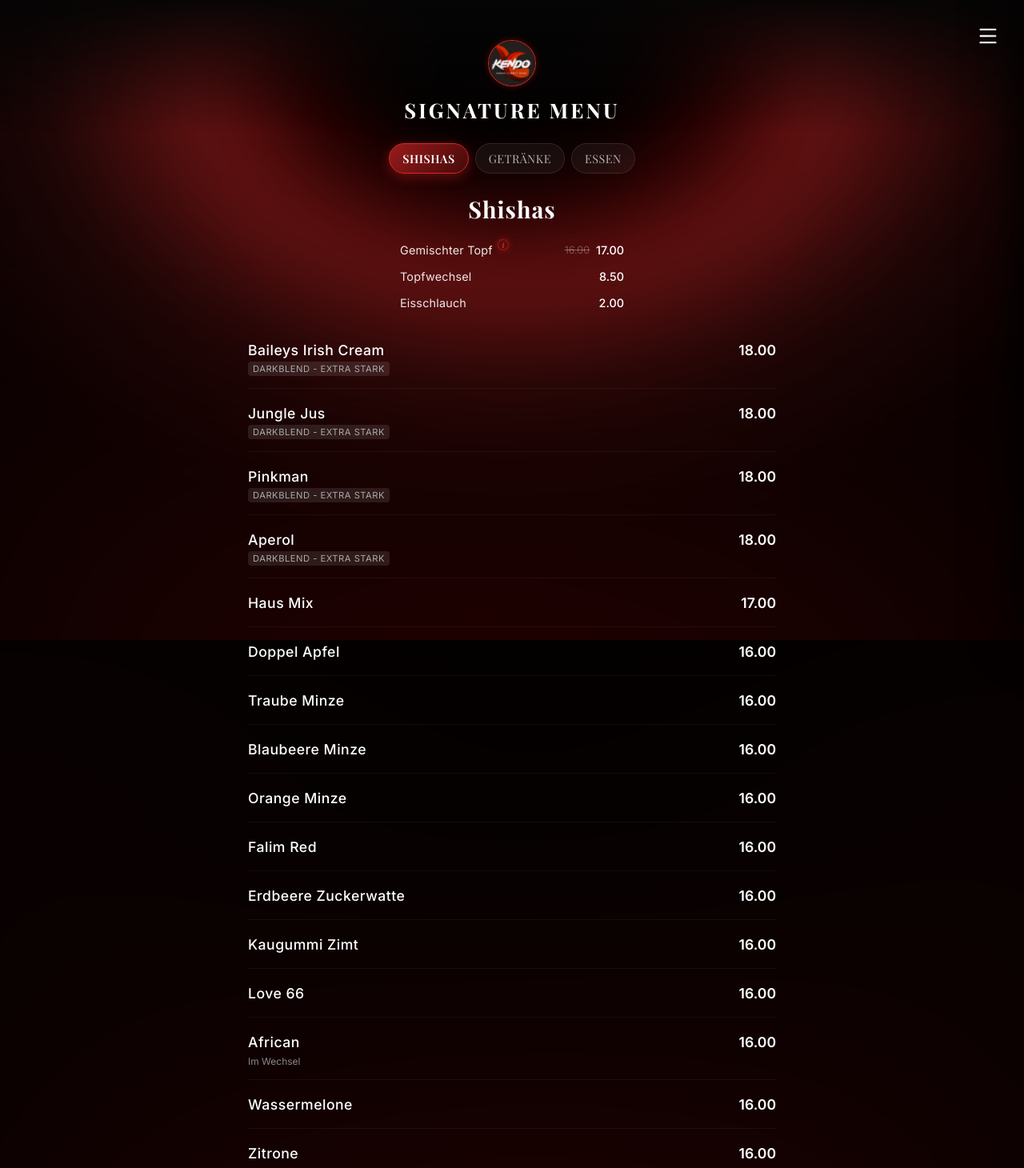
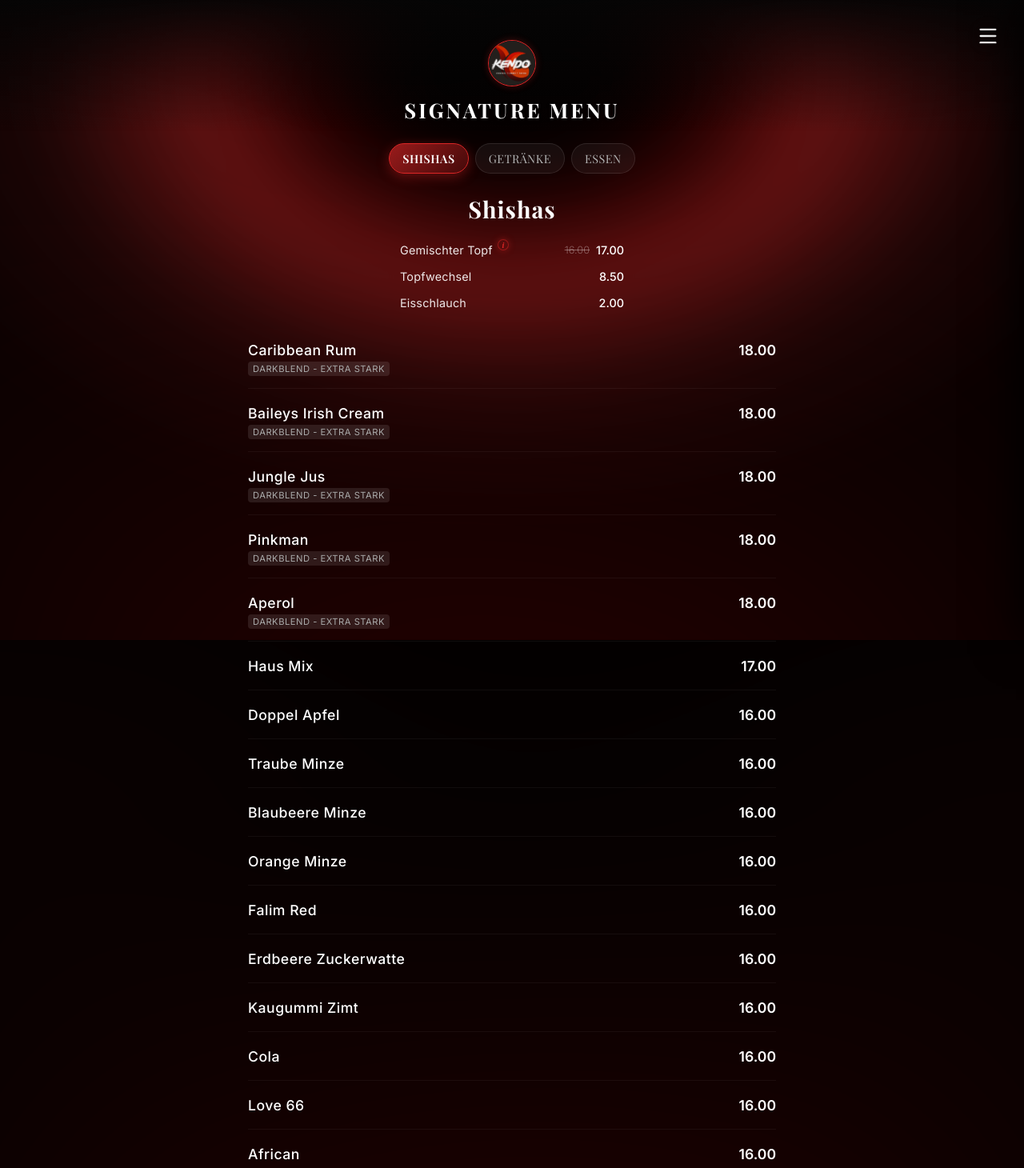
Before and after one commit to dnlfrnk00/KendoShishaLounge, a React (Vite) app: page /menu in a window 1280 px wide. Shown: the top 1460 px of the page at 80% size. Built offline with nearby package versions, Linux system fonts and the light colour scheme; a web font is replaced by a local one.

Commit message:
Shishas hinzugefügt.

```diff
--- a/src/data/menu.ts
+++ b/src/data/menu.ts
@@ -15,6 +15,7 @@ export const menuData: MainCategory[] = [
                     { label: "Eisschlauch", price: "2.00" },
                 ],
                 items: [
+                    { name: "Caribbean Rum", price: "18.00", zutaten: "", zusatzstoffe: "", inhalt: "", alk: "Darkblend - extra stark" },
                     { name: "Baileys Irish Cream", price: "18.00", zutaten: "", zusatzstoffe: "", inhalt: "", alk: "Darkblend - extra stark" },
                     { name: "Jungle Jus", price: "18.00", zutaten: "", zusatzstoffe: "", inhalt: "", alk: "Darkblend - extra stark" },
                     { name: "Pinkman", price: "18.00", zutaten: "", zusatzstoffe: "", inhalt: "", alk: "Darkblend - extra stark" },
@@ -27,6 +28,7 @@ export const menuData: MainCategory[] = [
                     { name: "Falim Red", price: "16.00", zutaten: "", zusatzstoffe: "", inhalt: "", alk: "" },
                     { name: "Erdbeere Zuckerwatte", price: "16.00", zutaten: "", zusatzstoffe: "", inhalt: "", alk: "" },
                     { name: "Kaugummi Zimt", price: "16.00", zutaten: "", zusatzstoffe: "", inhalt: "", alk: "" },
+                    { name: "Cola", price: "16.00", zutaten: "", zusatzstoffe: "", inhalt: "", alk: "" },
                     { name: "Love 66", price: "16.00", zutaten: "", zusatzstoffe: "", inhalt: "", alk: "" },
                     { name: "African", price: "16.00", zutaten: "", zusatzstoffe: "Im Wechsel", inhalt: "", alk: "" },
                     { name: "Wassermelone", price: "16.00", zutaten: "", zusatzstoffe: "", inhalt: "", alk: "" },
```
